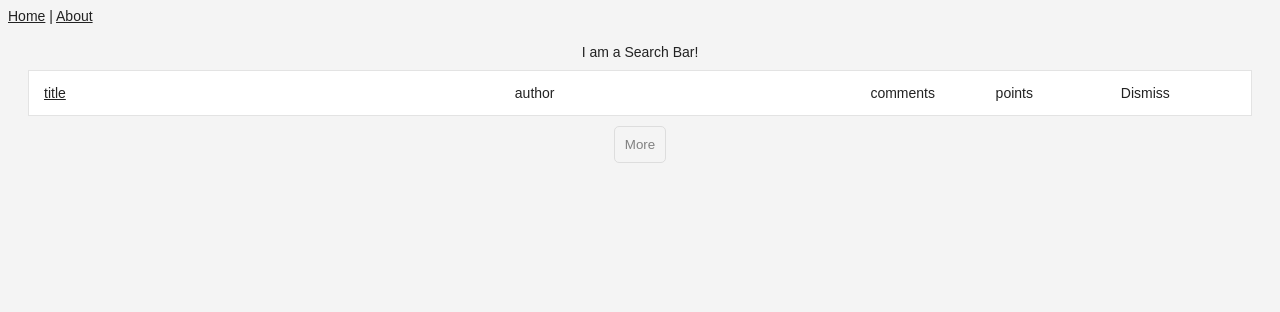
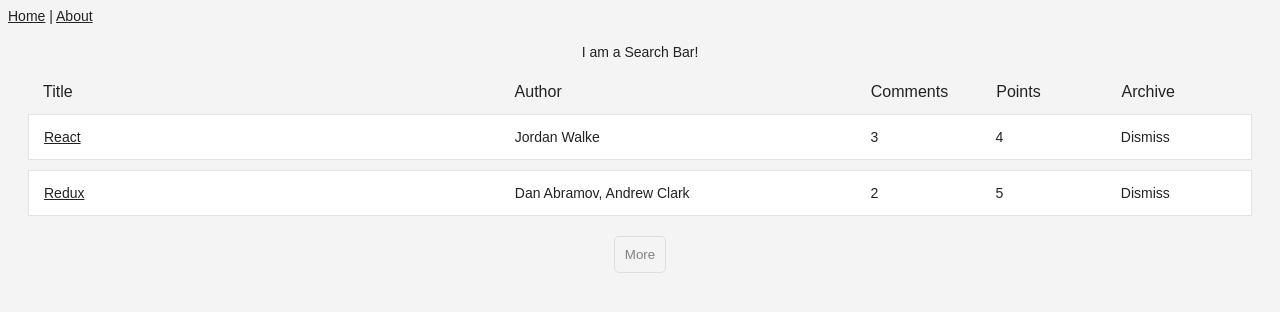
Before and after one commit to ggrumbley/hackerman-news, a Vue app: page /#/ in a window 1280 px wide. Shown: the top 312 px of the page. Built offline with nearby package versions, Linux system fonts and the light colour scheme.

Commit message:
Add table header and placeholder data

```diff
--- a/src/App.vue
+++ b/src/App.vue
@@ -9,6 +9,13 @@
 </template>
 
 <style lang="scss">
+  // Colors
+  $burnt-orange: #FF6C11;
+  $dayglow: #FF3864;
+  $miami-blue: #2DE2E6;
+  $future-grey: #261447;
+  $midnight: #0D0221;
+
   body {
     color: #222;
     background: #f4f4f4;
@@ -52,4 +59,43 @@
   *:focus {
     outline: none;
   }
+  .flex-row {
+    display: flex;
+
+    &.stretch {
+      justify-content: stretch;
+    }
+    &.space-between {
+      justify-content: space-between;
+    }
+    &.center {
+      justify-content: center;
+    }
+    &.flex-end {
+      justify-content: flex-end;
+    }
+    &.space-around {
+      justify-content: space-around;
+    }
+    &.space-evenly {
+      justify-content: space-evenly;
+    }
+
+  }
+  .flex-1 {
+    flex: 1;
+  }
+  .flex-2 {
+    flex: 2;
+  }
+  .flex-3 {
+    flex: 3;
+  }
+  .flex-4 {
+    flex: 4;
+  }
+  .flex-5 {
+    flex: 5;
+  }
+
 </style>
--- a/src/components/Table.vue
+++ b/src/components/Table.vue
@@ -1,20 +1,32 @@
 <template>
-  <div class="table-row">
-    <span class="large-column">
-      <a href="#">title</a>
-    </span>
-    <span class="mid-column">author</span>
-    <span class="small-column">comments</span>
-    <span class="small-column">points</span>
-    <span class="small-column">
-      <button class="button-inline">Dismiss</button>
-    </span>
+  <div class="table">
+    <div class="table-header flex-row space-between">
+      <span class="flex-4">Title</span>
+      <span class="flex-3">Author</span>
+      <span class="flex-1">Comments</span>
+      <span class="flex-1">Points</span>
+      <span class="flex-1">Archive</span>
+    </div>
+    <div class="table-row flex-row"
+         v-for="(item, i) in list"
+         :key="i">
+      <span class="flex-4"><a :href="item.url">{{item.title}}</a></span>
+      <span class="flex-3">{{item.author}}</span>
+      <span class="flex-1">{{item.num_comments}}</span>
+      <span class="flex-1">{{item.points}}</span>
+      <span class="flex-1"><button class="button-inline">Dismiss</button></span>
+    </div>
   </div>
 </template>
 
 <script>
 export default {
   name: 'Table',
+  computed: {
+    list() {
+      return this.$store.state.placeholderData;
+    },
+  },
 };
 </script>
 
@@ -24,11 +36,9 @@
     margin: 20px 0;
   }
   .table-header {
-    display: flex;
     line-height: 24px;
     font-size: 16px;
     padding: 0 10px;
-    justify-content: space-between;
 
     > span {
       overflow: hidden;
@@ -42,7 +52,6 @@
     font-size: 16px;
   }
   .table-row {
-    display: flex;
     line-height: 24px;
     white-space: nowrap;
     margin: 10px 0;
@@ -56,13 +65,4 @@
       padding: 0 5px;
     }
   }
-  .large-column {
-    width: 40%;
-  }
-  .mid-column {
-    width: 30%;
-  }
-  .small-column {
-    width: 10%;
-  }
 </style>
--- a/src/store.js
+++ b/src/store.js
@@ -5,7 +5,24 @@
 
 export default new Vuex.Store({
   state: {
-
+    placeholderData: [
+      {
+        title: 'React',
+        url: 'https://facebook.github.io/react/',
+        author: 'Jordan Walke',
+        num_comments: 3,
+        points: 4,
+        objectID: 0,
+      },
+      {
+        title: 'Redux',
+        url: 'https://github.com/reactjs/redux',
+        author: 'Dan Abramov, Andrew Clark',
+        num_comments: 2,
+        points: 5,
+        objectID: 1,
+      },
+    ],
   },
   mutations: {
 
```
Also changed, not shown: 1 other file (tests, documents, lock files or other folders).
